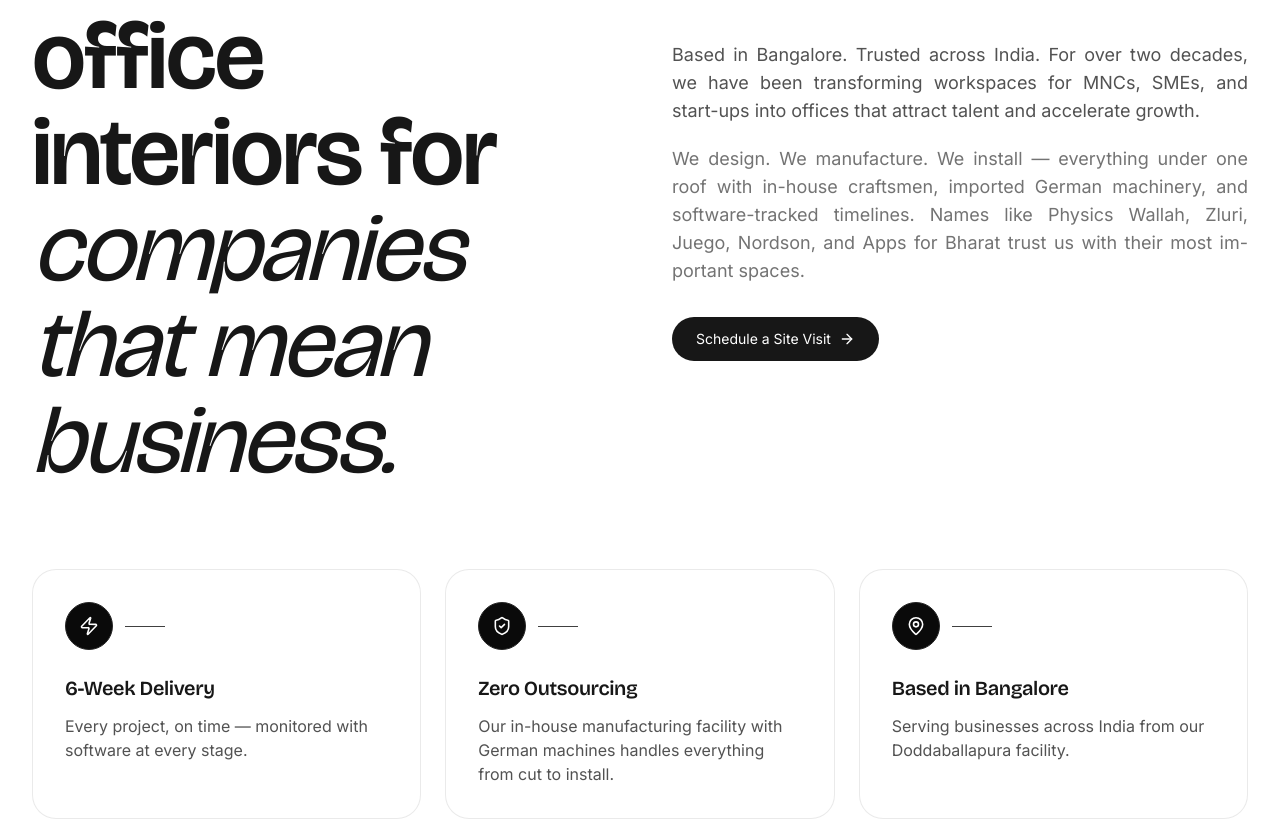
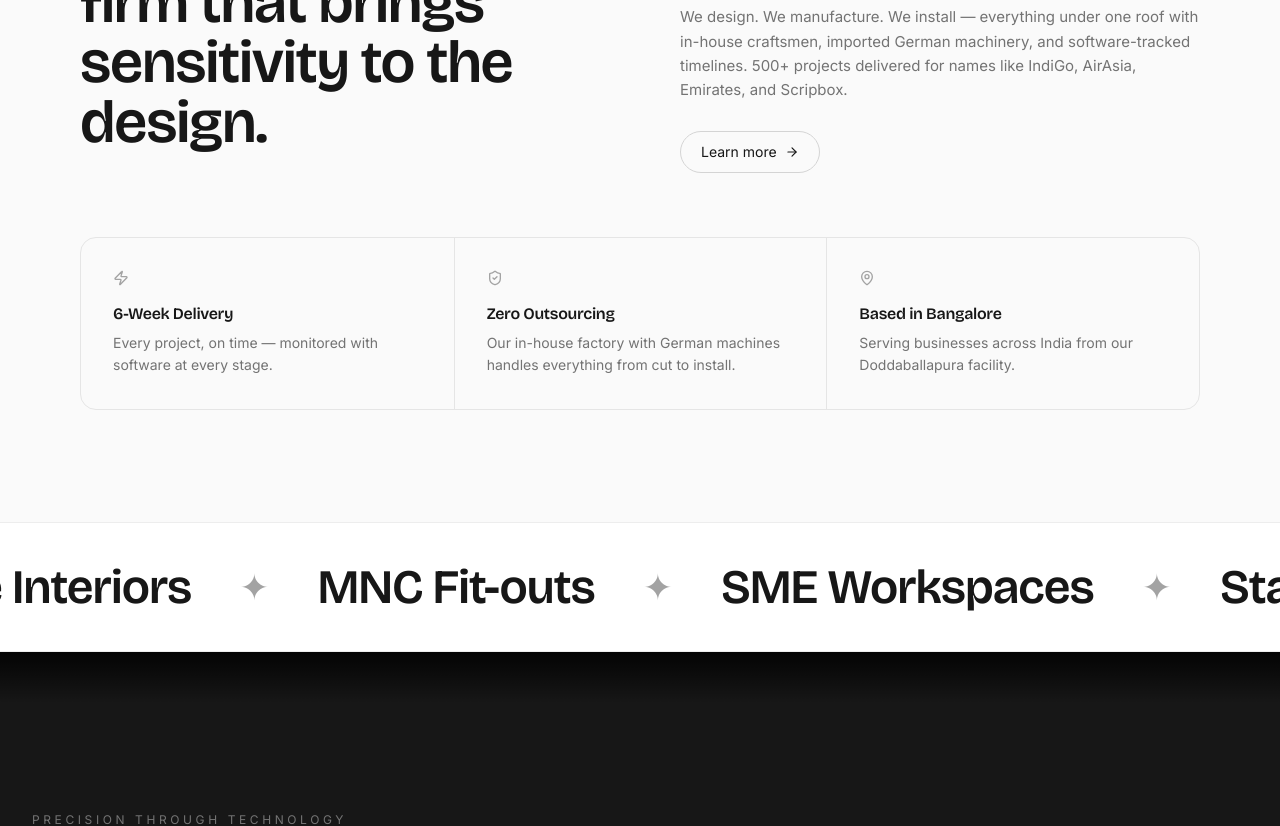
Before and after one commit to TanishSen/Voomet, a Next.js app: page / in a window 1280 px wide. Shown: the part 4680-5506 px from the top of the page. Built offline with nearby package versions, Linux system fonts and the light colour scheme.

Commit message:
feat(AboutSection): update content and layout; enhance commitment cards and section styling feat(SiteFooter): update footer capabilities list; add new service offerings

```diff
--- a/components/site/AboutSection.js
+++ b/components/site/AboutSection.js
@@ -6,64 +6,60 @@ import FadeUp from '@/components/site/FadeUp'
 
 const COMMITMENTS = [
   { icon: Zap,         title: '6-Week Delivery',    desc: 'Every project, on time — monitored with software at every stage.' },
-  { icon: ShieldCheck, title: 'Zero Outsourcing',   desc: 'Our in-house manufacturing facility with German machines handles everything from cut to install.' },
+  { icon: ShieldCheck, title: 'Zero Outsourcing',   desc: 'Our in-house factory with German machines handles everything from cut to install.' },
   { icon: MapPin,      title: 'Based in Bangalore', desc: 'Serving businesses across India from our Doddaballapura facility.' },
 ]
 
 export default function AboutSection() {
   return (
-    <section id="about" className="px-4 md:px-8 py-20 md:py-32 bg-white border-y border-neutral-200/70">
-      <div className="max-w-[1400px] mx-auto">
+    <section id="about" className="bg-neutral-50 border-t border-neutral-200">
+      <div className="max-w-[1400px] mx-auto px-6 md:px-14 lg:px-20 py-20 md:py-28">
 
         {/* Label */}
         <FadeUp>
-          <div className="flex items-center gap-4 mb-6">
-            <div className="w-12 h-px bg-neutral-900" />
-            <span className="text-xs uppercase tracking-[0.3em] text-neutral-400">About Voomet</span>
+          <div className="flex items-center gap-4 mb-10">
+            <div className="w-8 h-px bg-neutral-400" />
+            <span className="text-[10px] uppercase tracking-[0.35em] text-neutral-400">About Voomet</span>
           </div>
         </FadeUp>
 
         {/* Heading + body */}
-        <div className="grid grid-cols-1 lg:grid-cols-2 gap-10 lg:gap-16 mb-16 md:mb-20">
+        <div className="grid grid-cols-1 lg:grid-cols-2 gap-12 lg:gap-20 mb-16">
           <FadeUp>
-            <h2 className="font-display text-5xl md:text-7xl lg:text-8xl font-semibold tracking-[-0.04em] leading-[0.95]">
-              Premium office interiors for <span className="italic font-light">companies that mean business.</span>
+            <h2 className="font-display text-4xl md:text-5xl lg:text-6xl font-semibold tracking-[-0.04em] leading-[0.95]">
+              An interior design firm that brings sensitivity to the design.
             </h2>
           </FadeUp>
 
           <FadeUp delay={0.1} className="flex flex-col gap-5 justify-center">
-            <p className="text-neutral-600 leading-relaxed text-base md:text-lg text-editorial">
-              Based in Bangalore. Trusted across India. For over two decades, we have been transforming workspaces
-              for MNCs, SMEs, and start-ups into offices that attract talent and accelerate growth.
+            <p className="text-neutral-600 leading-relaxed text-[15px]">
+              Based in Bangalore. Trusted across India. For over two decades, we have been transforming offices,
+              residences, hotels, and hospitals into spaces that endure.
             </p>
-            <p className="text-neutral-500 leading-relaxed text-base md:text-lg text-editorial">
+            <p className="text-neutral-500 leading-relaxed text-[15px]">
               We design. We manufacture. We install — everything under one roof with in-house craftsmen,
-              imported German machinery, and software-tracked timelines. Names like Physics Wallah, Zluri, Juego, Nordson, and Apps for Bharat trust us with their most important spaces.
+              imported German machinery, and software-tracked timelines. 500+ projects delivered for names
+              like IndiGo, AirAsia, Emirates, and Scripbox.
             </p>
             <Link
               href="/about"
-              className="inline-flex items-center gap-2 mt-3 bg-neutral-900 hover:bg-neutral-700 text-white rounded-full px-6 py-3 text-sm transition-all hover:gap-3 w-fit"
+              className="inline-flex items-center gap-2 text-sm text-neutral-900 border border-neutral-300 rounded-full px-5 py-2.5 hover:bg-neutral-900 hover:text-white hover:border-neutral-900 transition-all duration-300 w-fit mt-2"
             >
-              Schedule a Site Visit <ArrowRight className="h-4 w-4" />
+              Learn more <ArrowRight className="h-3.5 w-3.5" />
             </Link>
           </FadeUp>
         </div>
 
         {/* Commitment cards */}
-        <div className="grid grid-cols-1 md:grid-cols-3 gap-6">
+        <div className="grid grid-cols-1 md:grid-cols-3 divide-y md:divide-y-0 md:divide-x divide-neutral-200 border border-neutral-200 rounded-2xl overflow-hidden">
           {COMMITMENTS.map((c, i) => {
             const Icon = c.icon
             return (
               <FadeUp key={c.title} delay={i * 0.08}>
-                <div className="bg-white rounded-[24px] p-8 h-full border border-neutral-200/80 hover:border-neutral-300 hover:shadow-xl transition-all duration-700 group">
-                  <div className="inline-flex items-center gap-3 mb-6">
-                    <div className="w-12 h-12 rounded-full border border-neutral-800 bg-neutral-950 text-white flex items-center justify-center group-hover:bg-neutral-800 group-hover:border-neutral-700 transition-all duration-500">
-                      <Icon className="w-5 h-5 stroke-[1.9]" />
-                    </div>
-                    <div className="h-px w-10 bg-neutral-700 group-hover:w-14 transition-all duration-500" />
-                  </div>
-                  <h4 className="font-display text-xl font-semibold tracking-[-0.02em] mb-3">{c.title}</h4>
-                  <p className="text-neutral-600 text-sm md:text-base leading-relaxed">{c.desc}</p>
+                <div className="p-7 md:p-8">
+                  <Icon className="w-4 h-4 text-neutral-400 mb-4" />
+                  <h4 className="font-display text-base font-semibold tracking-tight mb-1.5">{c.title}</h4>
+                  <p className="text-neutral-500 text-sm leading-relaxed">{c.desc}</p>
                 </div>
               </FadeUp>
             )
--- a/components/site/SiteFooter.js
+++ b/components/site/SiteFooter.js
@@ -117,9 +117,10 @@ export default function SiteFooter() {
         <div>
           <h5 className="font-semibold mb-3">Our Capabilities</h5>
           <ul className="space-y-2 text-neutral-600">
-            <li><Link href="/about" className="hover:text-neutral-900">In-House Manufacturing Facility</Link></li>
-            <li><Link href="/about" className="hover:text-neutral-900">Bangalore Operations Hub</Link></li>
-            <li><Link href="/about" className="hover:text-neutral-900">German Machinery</Link></li>
+            <li><Link href="/about" className="hover:text-neutral-900">HVAC & Air Conditioning</Link></li>
+            <li><Link href="/about" className="hover:text-neutral-900">MEP & Electrical Works</Link></li>
+            <li><Link href="/about" className="hover:text-neutral-900">Partitions & False Ceilings</Link></li>
+            <li><Link href="/about" className="hover:text-neutral-900">Civil & POP Works</Link></li>
           </ul>
         </div>
         <div>
```
